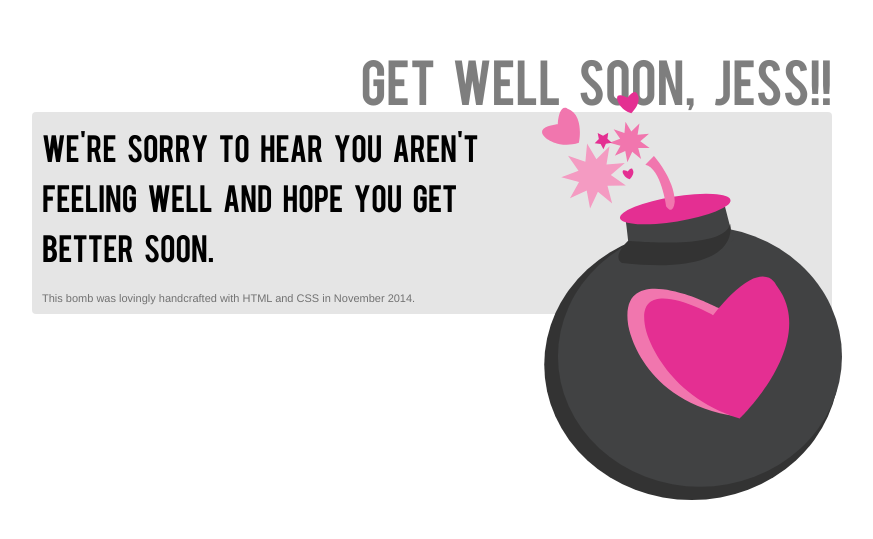
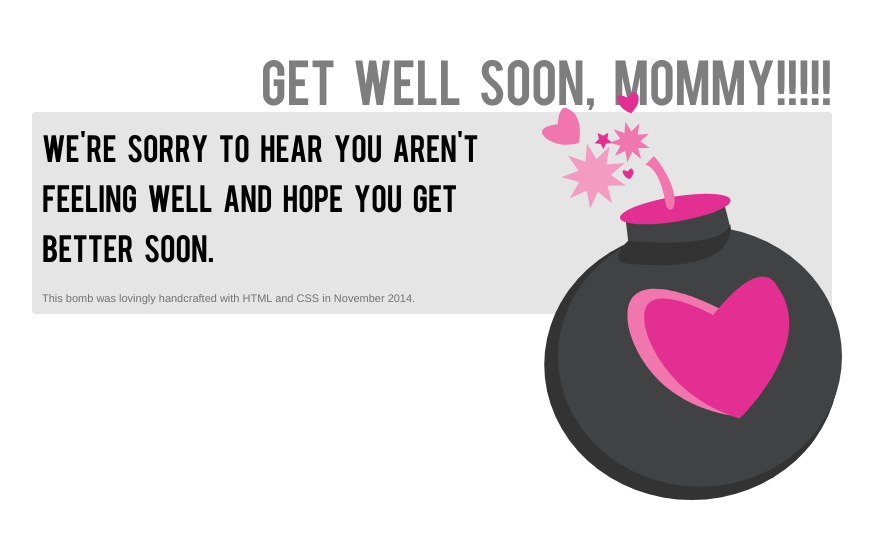
Before and after one commit to ChuckMo1019/get-well-soon-jess, a plain HTML site: page index.html in a window 1280 px wide. Shown: the part 215-754 px from the top of the page, without its empty margins (208-1081 px from the left). Drawn offline with Linux system fonts and the light colour scheme; a script that the page names is missing.

Commit message:
Update index.html

```diff
--- a/index.html
+++ b/index.html
@@ -68,7 +68,7 @@
   }
 </style>
 <div class="content">
-  <header>Get Well Soon, Jess!!</header>
+  <header>Get Well Soon, Mommy!!!!!</header>
   <section>
     <img src="lovebomb.svg" class="lovebomb" alt="Love Bomb">
     <p class="big">
```
